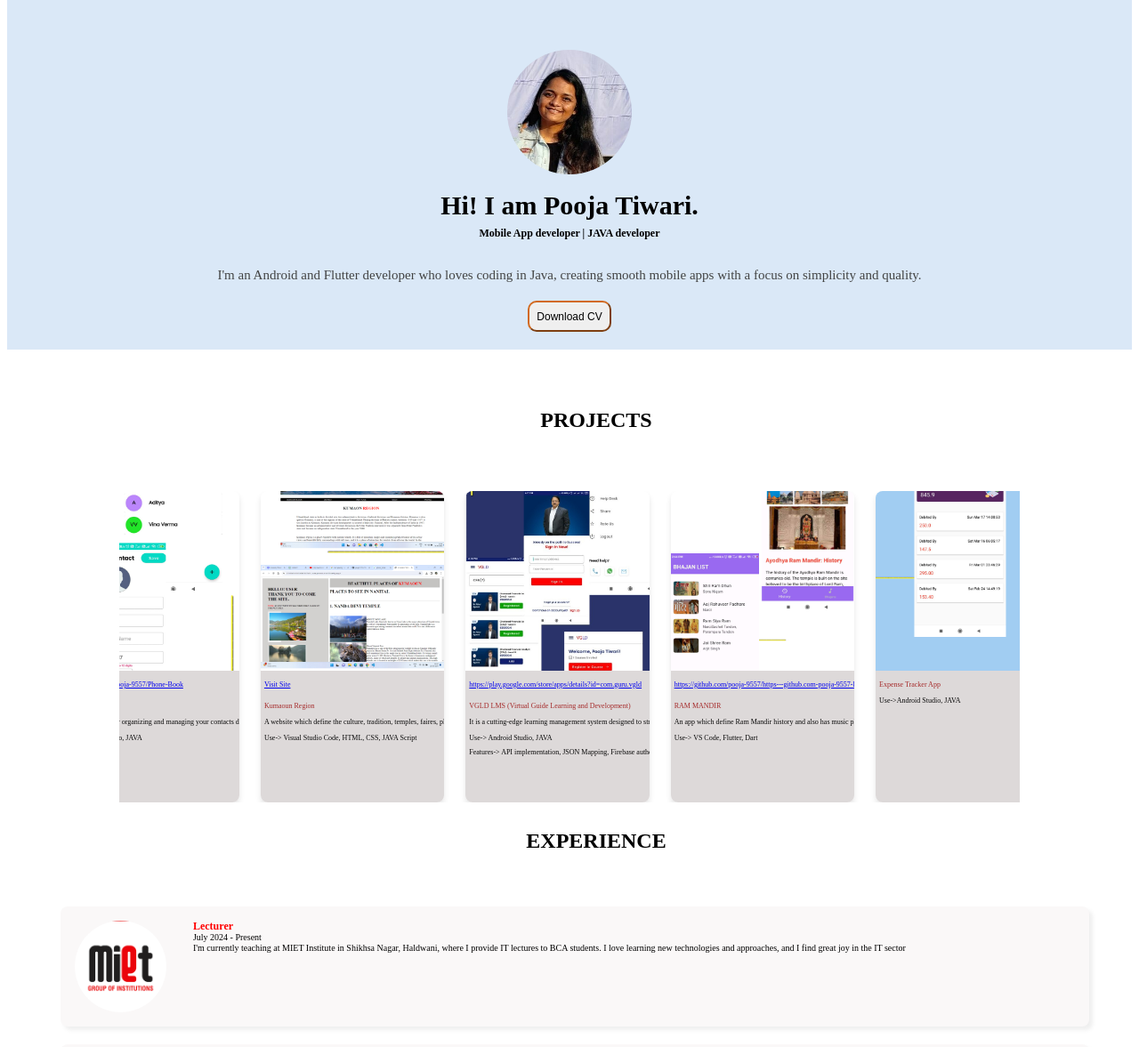
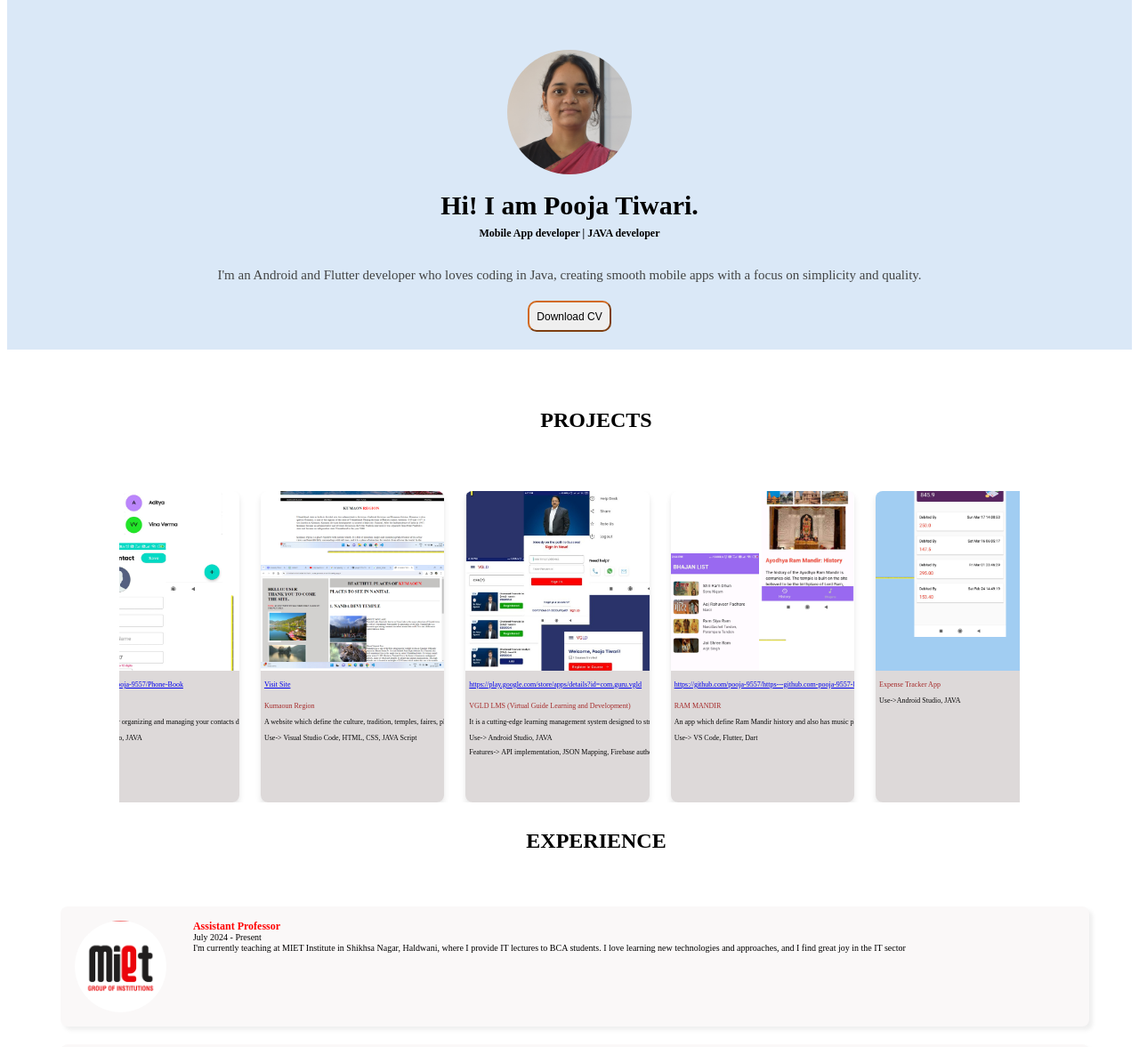
Before and after one commit to pooja-9557/portfolio-v2, a plain HTML site: page index.html in a window 1280 px wide. Shown: the part 76-1253 px from the top of the page at 89% size. Drawn offline with nearby package versions, Linux system fonts and the light colour scheme.

Commit message:
Image changed

```diff
--- a/index.html
+++ b/index.html
@@ -75,7 +75,7 @@
             </div>
         </div>
         <div class="profile_text">
-            <img src="profile_image.jpeg" class="profile_image">
+            <img src="profile_image.JPG" class="profile_image">
             <h2 id="largeText"> <span style="font-size: 30px; font-weight: bold; margin-top: 10px;">Hi! I am Pooja
                     Tiwari.</span></span><br><span style="font-size: 12px;">Mobile App developer | JAVA developer</span>
                 <br><br>
@@ -221,7 +221,7 @@
             <div class="details">
                 <img src="miet.png" alt="88academics">
                 <div class="experience_div">
-                    <h2>Lecturer<br><span style="font-size: 10px;color: black; font-weight: normal;">July 2024
+                    <h2>Assistant Professor<br><span style="font-size: 10px;color: black; font-weight: normal;">July 2024
                             - Present<br> I'm currently teaching at MIET Institute in Shikhsa Nagar, Haldwani, where I provide IT lectures to BCA students. I love learning new technologies and approaches, and I find great joy in the IT sector</span></h2>
                     <p style="font-size: 10px;"></p>
 
```
Also changed, not shown: profile_image.JPG (added), profile_image.jpeg (deleted).
